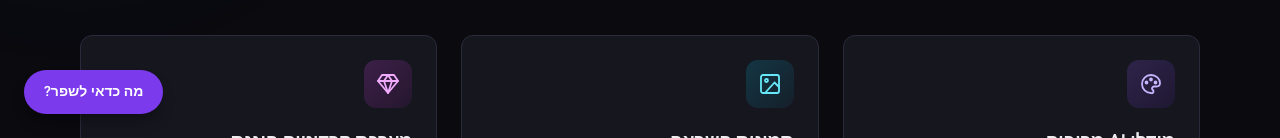
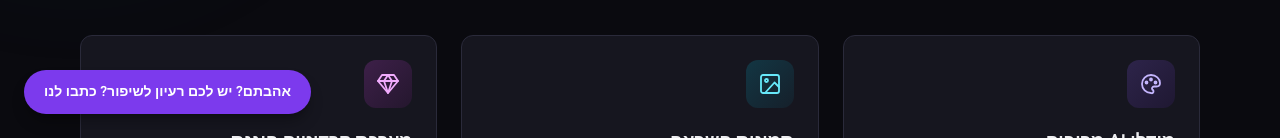
Before and after one commit to tovielfer/StudioAi, a Next.js app in the folder apps/web/: page / in a window 1280 px wide. Shown: the part 662-800 px from the top of the page. Built offline with nearby package versions, Linux system fonts and the light colour scheme; no server answers.

Commit message:
fix: update feedback button text for clarity
- Changed the feedback button text from "מה כדאי לשפר?" to "אהבתם? יש לכם רעיון לשיפור? כתבו לנו" to provide clearer guidance for users on submitting feedback.

```diff
--- a/apps/web/src/components/FeedbackWidget.tsx
+++ b/apps/web/src/components/FeedbackWidget.tsx
@@ -25,7 +25,7 @@ export function FeedbackWidget() {
         onClick={() => setOpen(true)}
         className={`fixed bottom-6 z-40 rounded-full bg-brand-600 px-5 py-3 text-sm font-semibold text-white shadow-lg shadow-black/30 transition-colors hover:bg-brand-500 ${formOnLeft ? 'right-4 md:right-6' : 'left-4 md:left-6'}`}
       >
-    מה כדאי לשפר?
+  אהבתם? יש לכם רעיון לשיפור? כתבו לנו
       </button>
 
       {open && (
```
